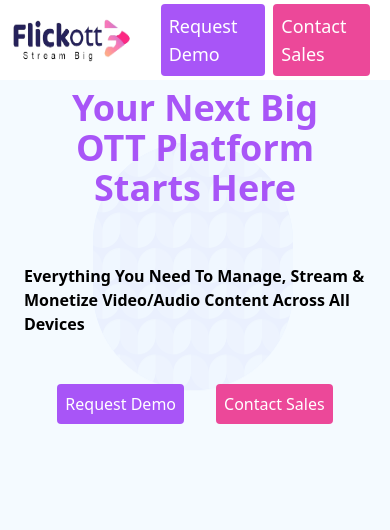
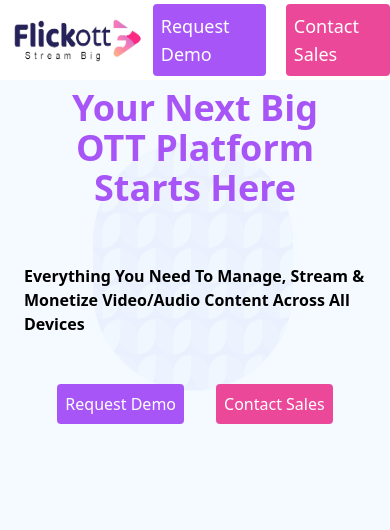
Before and after one commit to roshan-ican/Flickott.github.io, a website: page index.html in a window 390 px wide. Shown: the top 530 px of the page. Drawn offline with nearby package versions, Linux system fonts and the light colour scheme.

Commit message:
seems responsive to me

```diff
--- a/index.html
+++ b/index.html
@@ -17,7 +17,7 @@
   <!-- Navbar -->
 
     <nav
-  class="flex items-center justify-around shadow-lg w-full text-lg text-gray-700 "
+  class="flex items-center  justify-around shadow-lg w-full text-lg sm:text-xl text-gray-700"
 >
   <!-- Logo -->
   <div class="object-cover flex flex-start items-center justify-evenly ">
@@ -30,7 +30,7 @@
     <a href="#" class="hover:text-purple">Resources</a>
   </div>
   <!-- Button -->
-  <div class="flex flex-row space-x-2 mx-5">
+  <div class="flex flex-row box-content sm:box-border justify-evenly items-right space-x-5  md:text-lg sm:text-sm sm:h-1/2">
     <a
     href=""
     class="p-2 pt-2 text-white bg-purple-500 rounded baseline hover:bg-pink-500 md:block"
```
Also changed, not shown: dist/output.css.
